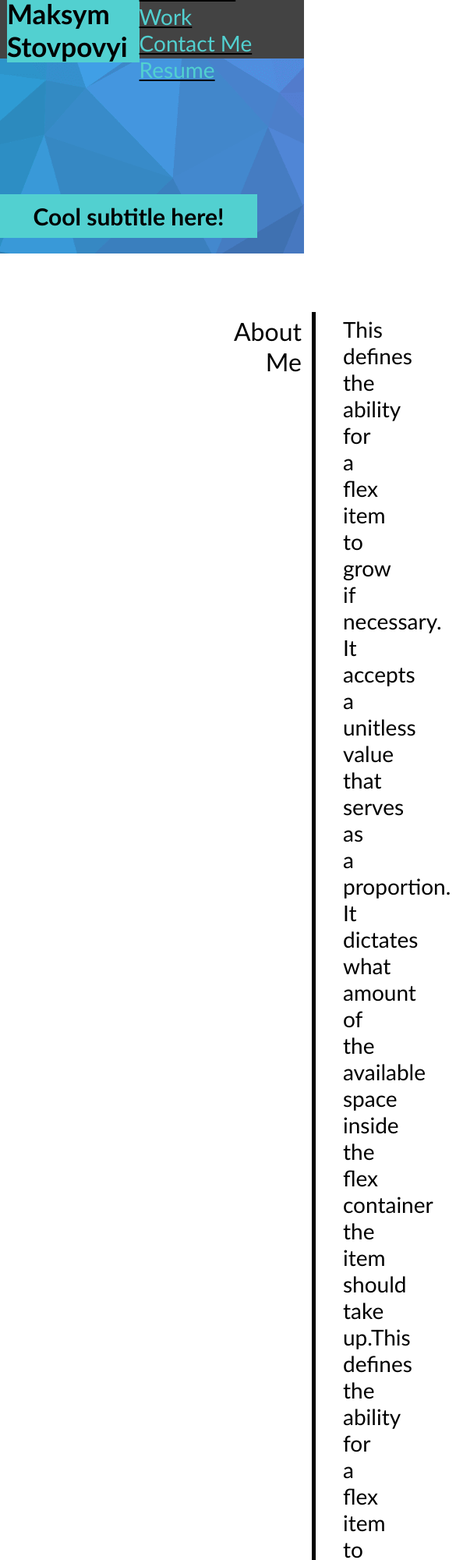
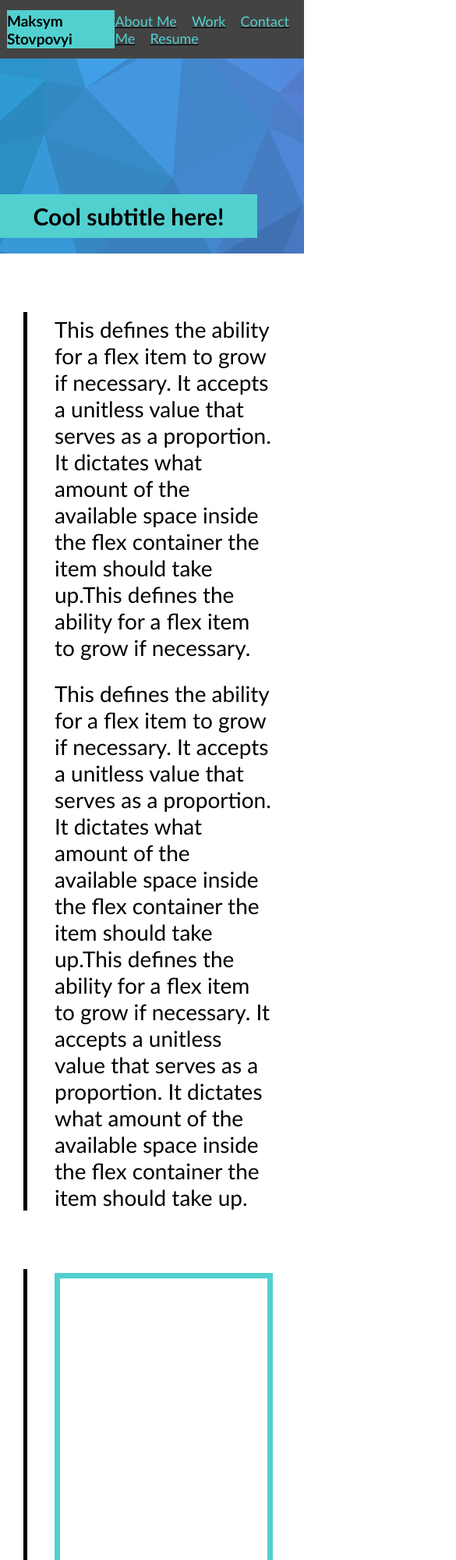
Before and after one commit to MaksymStovpovyi/max-02-chall, a plain HTML site: page index.html in a window 390 px wide. Shown: the top 2000 px of the page at 78% size, 585 px wide, since content can reach past the window. Drawn offline with Linux system fonts and the light colour scheme.

Commit message:
v1.3 added media

```diff
--- a/assets/css/style.css
+++ b/assets/css/style.css
@@ -1,7 +1,6 @@
 :root {
     --color-one: rgb(82, 208, 208);
     --main-margin: 75px 100px 0 400px;
-
 }
 
 body {
@@ -204,8 +203,93 @@ nav ul li a {
     text-decoration: none;
 }
 
+@media only screen and (max-width: 1200px) {
+
+    menu ul li {
+        font-size: 24px;
+    }
+    :root {
+        --main-margin: 75px 100px 0 150px;
+    }
+
+    .box {
+        width: 45%;
+    }
+    .work_box_1 {
+        width: 100%;
+    }
+    .chapter {
+       left: 40px;
+    }
+
+    .work .chapter {
+        left: 45px;
+    }
+
+    footer .chapter {
+        left: 20px;
+    }
+
+    footer {
+        padding: 0 0 0 50px;
+    }
+
+    nav ul li {
+        font-size: 28px;
+    }
+}
+
 @media only screen and (max-width: 992px) {
-    menu ul {
-        margin-right: 25px;
+
+    menu ul li {
+        font-size: 18px;
+        margin-right: 15px;
     }
-  }
+
+    .box {
+        width: 45%;
+    }
+    .work_box_1 {
+        width: 100%;
+    }
+
+    footer {
+        padding: 0 0 0 50px;
+    }
+
+    nav ul li {
+        font-size: 18px;
+    }
+}
+
+@media only screen and (max-width: 769px) {
+
+    :root {
+        --main-margin: 75px 40px 0 30px;
+    }
+
+    .chapter {
+        display: none;
+    }
+
+    .logo {
+        margin-left: 9px;
+        min-height: 49px;
+        width: 200px;
+    }
+
+    .logo h2 {
+        font-size: 19px;
+    }
+
+    .box {
+        width: 45%;
+    }
+    .work_box_1 {
+        width: 100%;
+    }
+
+    nav ul li {
+        font-size: 20px;
+    }
+}
```
